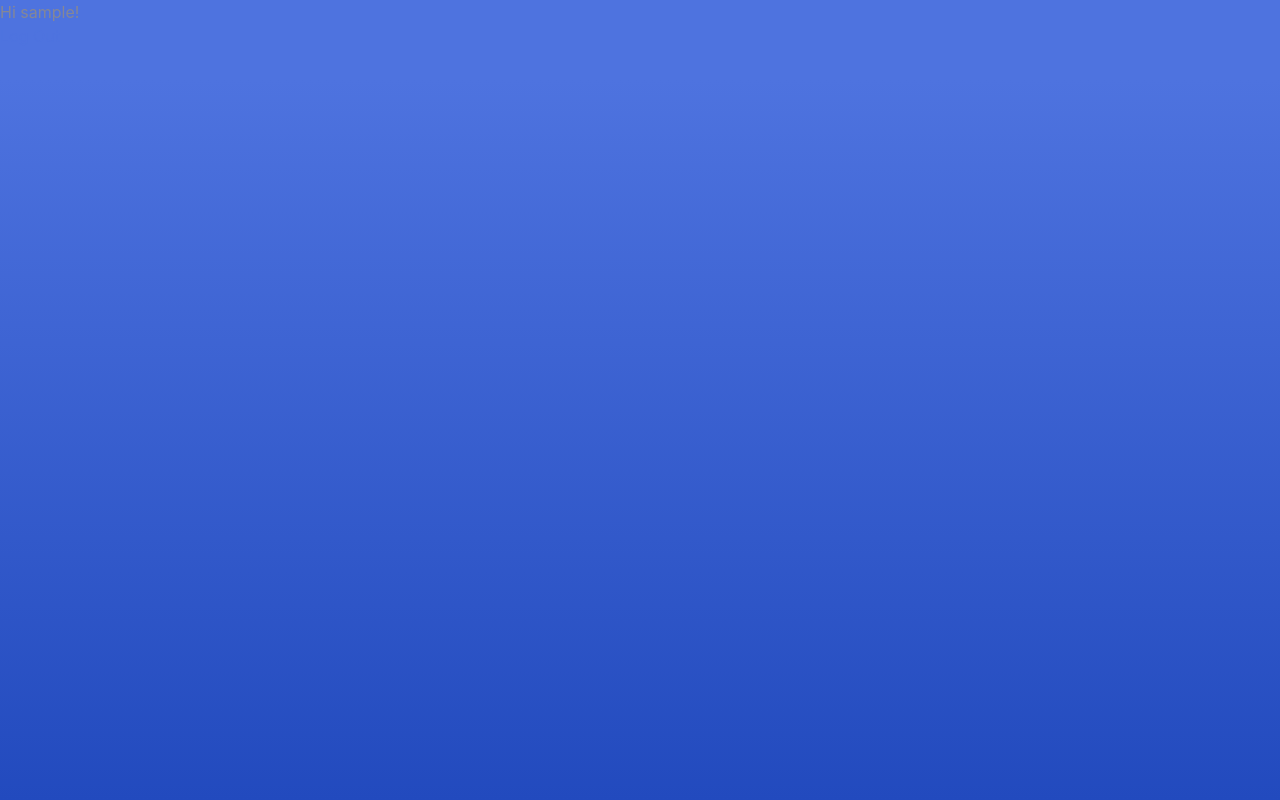
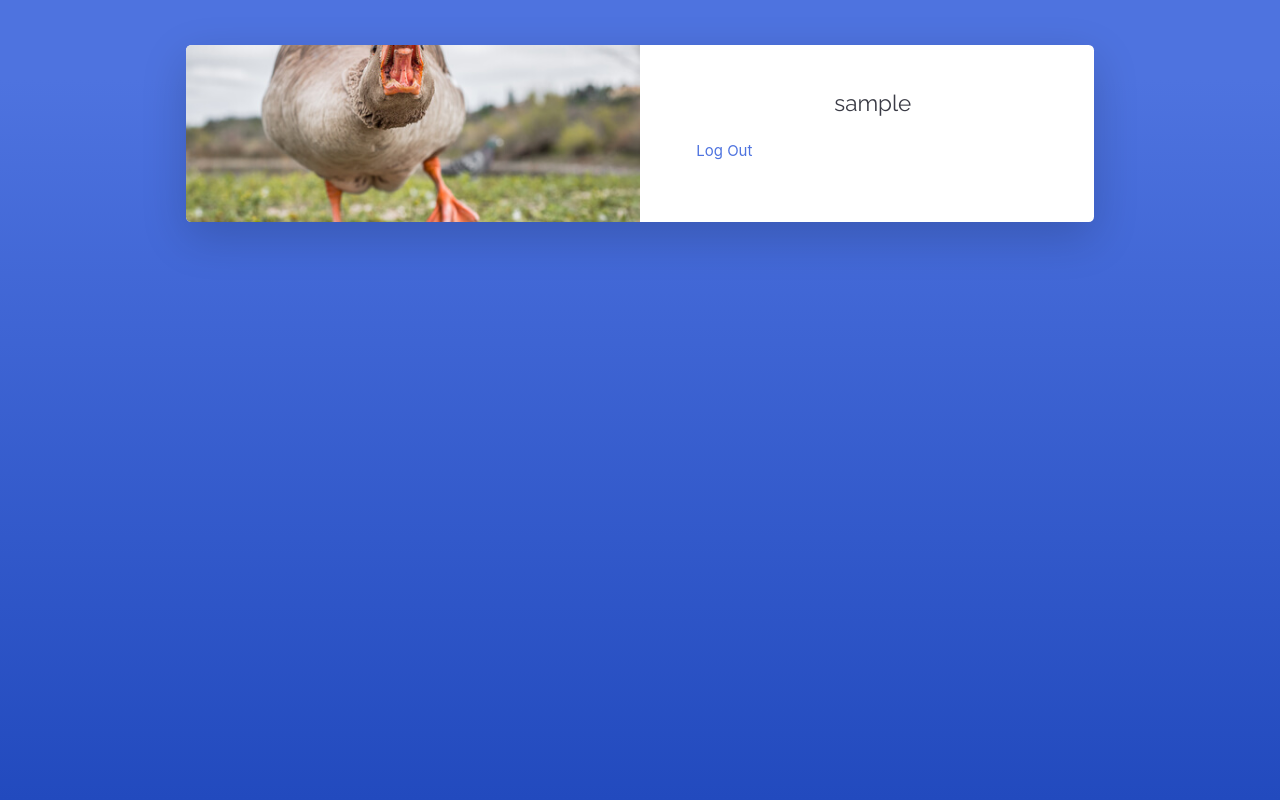
Before and after one commit to mecoccaro/Gansa, a Django app: page / in a window 1280 px wide. Run offline with Django 3.2, Linux system fonts and the light colour scheme; the visitor is signed in with stand-in values (Sample User, id 1); some libraries are stand-ins or nearby versions.

Commit message:
Changes on views with new template on home '

```diff
--- a/gansa/gansa/settings.py
+++ b/gansa/gansa/settings.py
@@ -72,7 +72,7 @@ TEMPLATES = [
     },
 ]
 
-LOGIN_REDIRECT_URL = '/'
+LOGIN_REDIRECT_URL = '/quiniela/home'
 LOGOUT_REDIRECT_URL = '/'
 
 WSGI_APPLICATION = 'gansa.wsgi.application'
--- a/gansa/quiniela/urls.py
+++ b/gansa/quiniela/urls.py
@@ -7,4 +7,5 @@ urlpatterns = \
         path('', views.index, name='index'),
         #url(r'^signup/$', views.signup, name='signup'),
         url(r'^signup/$', views.register, name='signup'),
+        url(r'^home/$', views.userHome, name='home')
     ]
--- a/gansa/templates/base.html
+++ b/gansa/templates/base.html
@@ -13,6 +13,18 @@
     <link rel = "icon" href =
         "https://media.geeksforgeeks.org/wp-content/cdn-uploads/gfg_200X200.png"
         type = "image/x-icon">
+    <link rel="stylesheet" href="https://www.w3schools.com/w3css/4/w3.css">
+    <link rel="stylesheet" href="https://fonts.googleapis.com/css?family=Raleway">
+    <style>
+    body,h1,h5 {font-family: "Raleway", sans-serif}
+    body, html {height: 100%}
+    .bgimg {
+      background-image: url('/w3images/onepage_restaurant.jpg');
+      min-height: 100%;
+      background-position: center;
+      background-size: cover;
+    }
+    </style>
 
 </head>
 
@@ -23,9 +35,6 @@
   </main>
     {% load static %}
     <link href="{% static 'vendor/fontawesome-free/css/all.min.css' %}" rel="stylesheet" type="text/css">
-    <link
-        href="{% static 'https://fonts.googleapis.com/css?family=Nunito:200,200i,300,300i,400,400i,600,600i,700,700i,800,800i,900,900i' %}"
-        rel="stylesheet">
     <link href="{% static 'css/sb-admin-2.min.css' %}" rel="stylesheet">
     <script src="{% static 'vendor/jquery/jquery.min.js' %}"></script>
     <script src="{% static 'vendor/bootstrap/js/bootstrap.bundle.min.js' %}"></script>
--- a/gansa/templates/home.html
+++ b/gansa/templates/home.html
@@ -1,14 +1,38 @@
 {% extends 'base.html' %}
 
 {% block title %}Home{% endblock %}
-
 {% block content %}
 {% if user.is_authenticated %}
-  Hi {{ user.username }}!
-  <p><a href="{% url 'logout' %}">Log Out</a></p>
+  {% include "user/home.html" %}
 {% else %}
-  <p>You are not logged in</p>
-  <a href="{% url 'login' %}">Log In</a>
+<div class="container">
+  <div class="row justify-content-center">
+      <div class="col-xl-10 col-lg-12 col-md-9">
+          <div class="card o-hidden border-0 shadow-lg my-5">
+              <div class="card-body p-0">
+                  <!-- Nested Row within Card Body -->
+                  <div class="row">
+                      <div class="col-lg-6 d-none d-lg-block bg-login-image"></div>
+                      <div class="col-lg-6" style="margin-top: 30%; margin-bottom: 30%;">
+                          <div class="p-5">
+                              <div class="w3-display-topleft w3-container w3-xlarge">
+                                <p><a class="btn btn-primary" href="/accounts/login/">Login</a></p>
+                                <p><a class="btn btn-primary" href="/quiniela/signup/">Register</a></p>
+                              </div>
+                              <div class="w3-display-middle w3-jumbo">
+                                <p>GANSA</p>
+                              </div>
+                          </div>
+                      </div>
+                  </div>
+              </div>
+          </div>
+
+      </div>
+
+  </div>
+
+</div>
 {% load static %}
 {% endif %}
 {% endblock %}
--- /dev/null
+++ b/gansa/templates/user/home.html
@@ -0,0 +1,35 @@
+{% extends 'base.html' %}
+{% block title %} Gansa {% endblock %}
+<body>
+{% load static %}
+{% block content %}
+    <div class="container">
+        <div class="row justify-content-center">
+            <div class="col-xl-10 col-lg-12 col-md-9">
+                <div class="card o-hidden border-0 shadow-lg my-5">
+                    <div class="card-body p-0">
+                        <!-- Nested Row within Card Body -->
+                        <div class="row">
+                            <div class="col-lg-6 d-none d-lg-block bg-login-image"></div>
+                            <div class="col-lg-6">
+                                {% csrf_token %}
+                                <div class="p-5">
+                                    <div class="text-center">
+                                        <h1 class="h4 text-gray-900 mb-4">{{ user.username }}</h1>
+                                    </div>
+                                    <div>
+                                        {% for quinielas in tournament %}
+                                            <p>{{ quinielas.name }}</p>
+                                        {% endfor %}
+                                          <p><a href="{% url 'logout' %}">Log Out</a></p>
+                                    </div>
+                                </div>
+                            </div>
+                        </div>
+                    </div>
+                </div>
+            </div>
+        </div>
+    </div>
+{% endblock %}
+</body>
```
Also changed, not shown: gansa/quiniela/views.py (+7 -0 lines).
